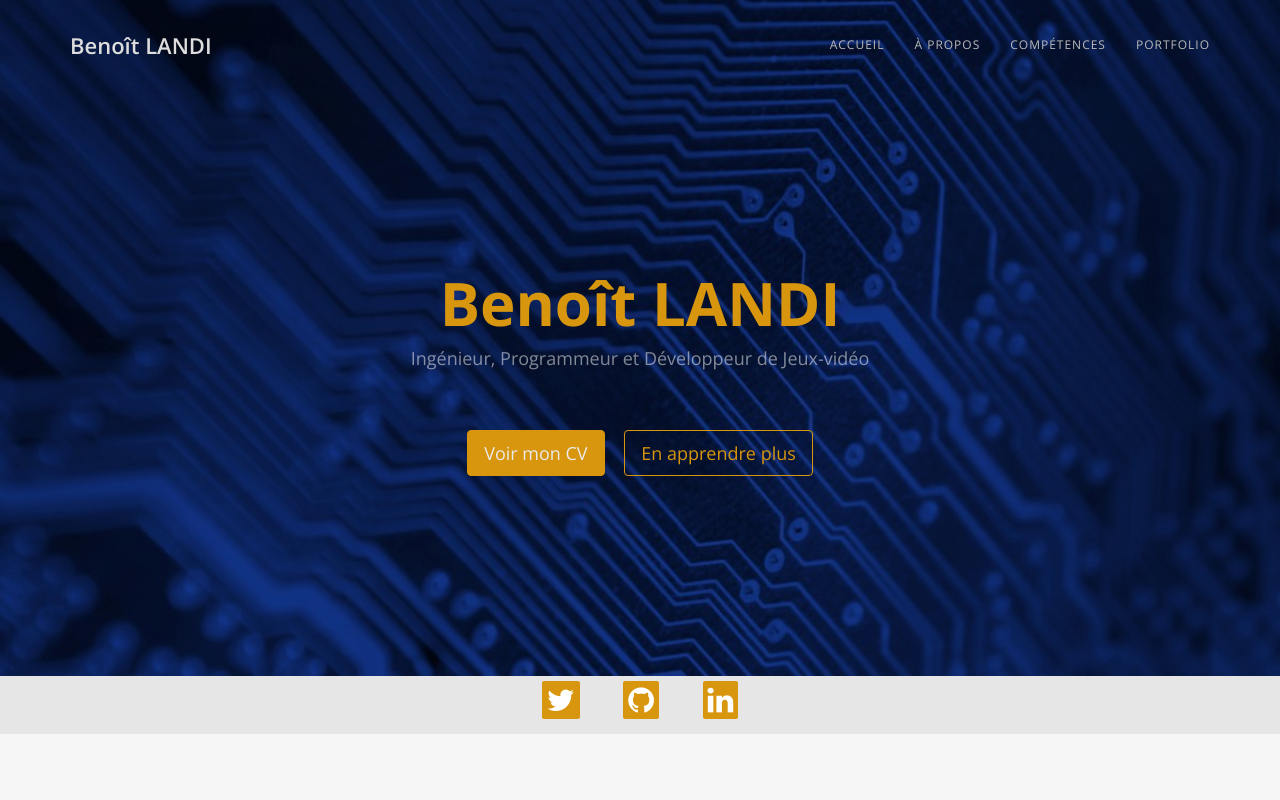
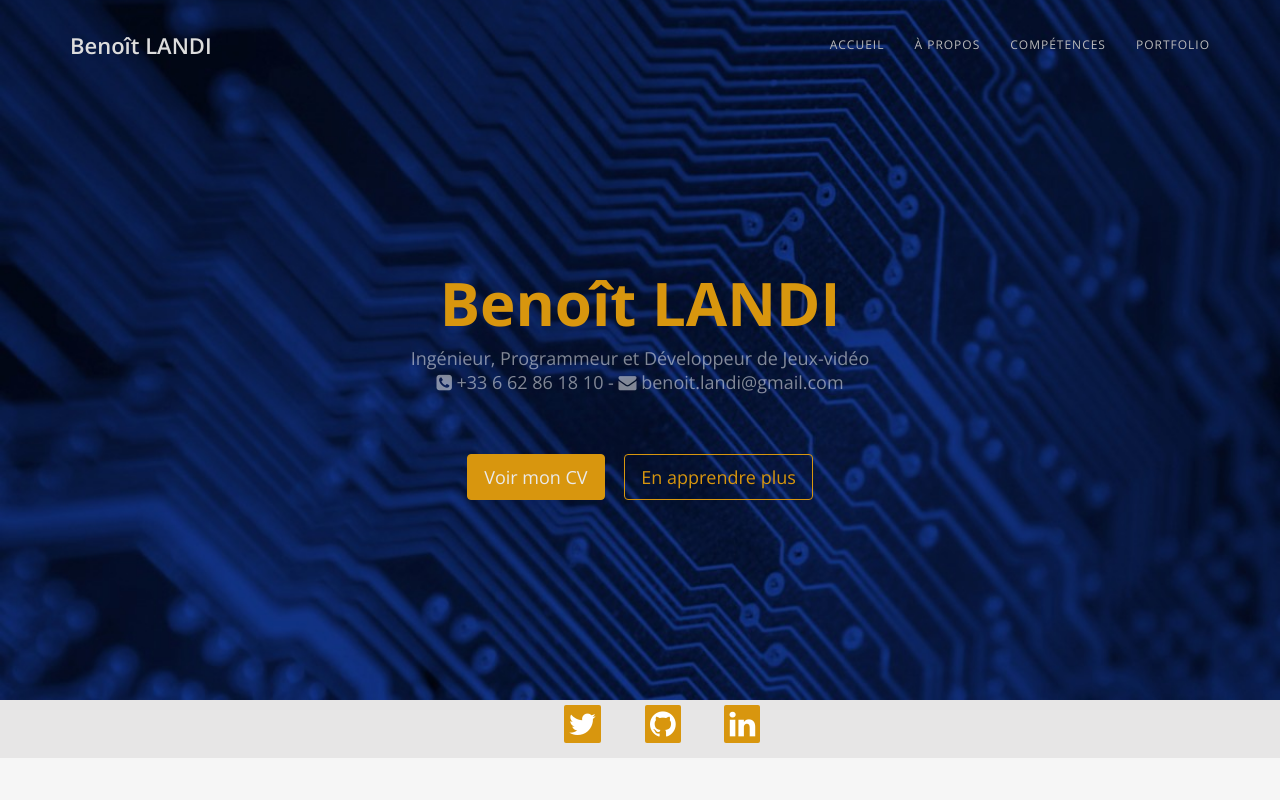
Before and after one commit to whitebenoit/whitebenoit.github.io, a plain HTML site: page index.html in a window 1280 px wide. Shown: the top 800 px of the page. Drawn offline with nearby package versions, Linux system fonts and the light colour scheme; a script that the page names is missing.

Commit message:
Add tel and email

```diff
--- a/css/style.css
+++ b/css/style.css
@@ -331,9 +331,20 @@ ol.type li a:hover {
 	background-color: #E7E6E6;
     text-align: center;
 }
+/*#social-section .social ul:before {
+  content: "";
+  display: inline-block;
+  vertical-align: middle;
+  height: 100%;
+}*/
+#social-section .social ul{
+
+  line-height: 20px;
+}
 #social-section .social ul li {
 	display: inline-block;
 	margin: 0 20px;
+	height: 100%;
 }
 #social-section .social i.fa {
 	font-size: 30px;
--- a/index.html
+++ b/index.html
@@ -3,7 +3,7 @@
 <head>
 <meta charset="utf-8">
 <meta name="viewport" content="width=device-width, initial-scale=1">
-<title>Benoît Landi</title>
+<title>Benoît Landi - Ingénieur Programmeur et Développeur de Jeux-Vidéo</title>
 <meta name="description" content="">
 <meta name="author" content="">
 
@@ -61,9 +61,12 @@
 <header class="text-center" name="home">
   <div class="intro-text">
     <h1><span class="color">Benoît LANDI</span></h1>
-    <p>Ingénieur, Programmeur et Développeur de Jeux-vidéo</p>
+    <p>Ingénieur, Programmeur et Développeur de Jeux-vidéo<br/>
+    <i class="fa fa-phone-square"></i> +33 6 62 86 18 10 -
+    <i class="fa fa-envelope"></i> benoit.landi@gmail.com
+    </p>
     <div class="clearfix"></div>
-     <a href="cv/CV_V11_Stage_IDE_GameDesign.pdf" class="btn btn-primary btn-lg page-scroll">Voir mon CV</a> <a href="#about-section" class="btn btn-default btn-lg page-scroll">En apprendre plus</a>
+     <a href="cv/CV_V11_Stage_IDE_GameDesign.pdf" class="btn btn-primary btn-lg page-scroll" target="_blank">Voir mon CV</a> <a href="#about-section" class="btn btn-default btn-lg page-scroll">En apprendre plus</a>
     </div>
 </header>
 
@@ -71,9 +74,10 @@
   <div class="container">
     <div class="social">
       <ul>
-        <li><a href="https://twitter.com/B_Landi"><i class="fa fa-twitter"></i></a></li>
-        <li><a href="https://github.com/whitebenoit"><i class="fa fa-github"></i></a></li>
-        <li><a href="https://www.linkedin.com/in/beno%C3%AEt-landi-802183108/"><i class="fa fa-linkedin"></i></a></li>
+        <li></li>
+        <li><a href="https://twitter.com/B_Landi" target="_blank"><i class="fa fa-twitter"></i></a></li>
+        <li><a href="https://github.com/whitebenoit" target="_blank"><i class="fa fa-github"></i></a></li>
+        <li><a href="https://www.linkedin.com/in/beno%C3%AEt-landi-802183108/" target="_blank"><i class="fa fa-linkedin"></i></a></li>
       </ul>
     </div>
   </div>
@@ -133,7 +137,7 @@
     <div class="row">
     <div class="col-md-3 col-sm-6 service"> <i class="fa fa-file-o"></i>
         <h4>Curriculum Vitae</h4>
-        <p><a href="cv/CV_V11_Stage_IDE_GameDesign.pdf" class="btn btn-default btn-lg page-scroll">Télécharger</a></p>
+        <p><a href="cv/CV_V11_Stage_IDE_GameDesign.pdf" class="btn btn-default btn-lg page-scroll" target="_blank">Télécharger</a></p>
       </div>
     </div>
   </div>
```
Also changed, not shown: Xplosivetruck.html (+7 -4 lines), emojiRouette.html (+4 -4 lines), hideNhuntDota.html (+4 -4 lines).
